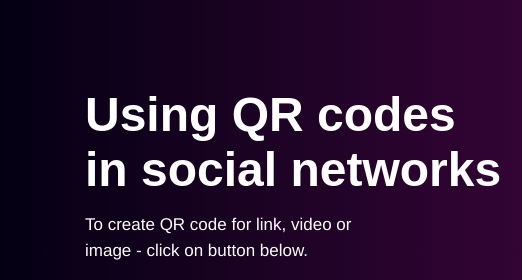
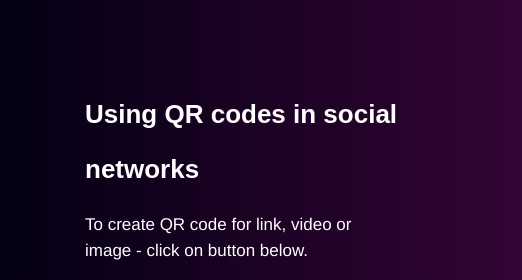
Before and after one commit to Clarus2137/MeTeam, a plain HTML site: page index.html in a window 1280 px wide. Shown: the top 280 px of the page, 0-522 px from the left. Drawn offline with nearby package versions, Linux system fonts and the light colour scheme.

Commit message:
font-size of h1 & .h1 edited

```diff
--- a/scss/style.scss
+++ b/scss/style.scss
@@ -46,6 +46,7 @@ h1, .h1, .h2 {
 
 h1, .h1 {
   color: #fff;
+  font-size: 36px;
   font-weight: 700;
 }
 
@@ -240,7 +241,7 @@ h1, .h1 {
 
 @media (min-width: 992px) {
   h1, .h1 {
-    font-size: 48px;
+    font-size: 1.3em;
     line-height: 55px;
   }
 
```
Also changed, not shown: css/style.css, 1 other file.
